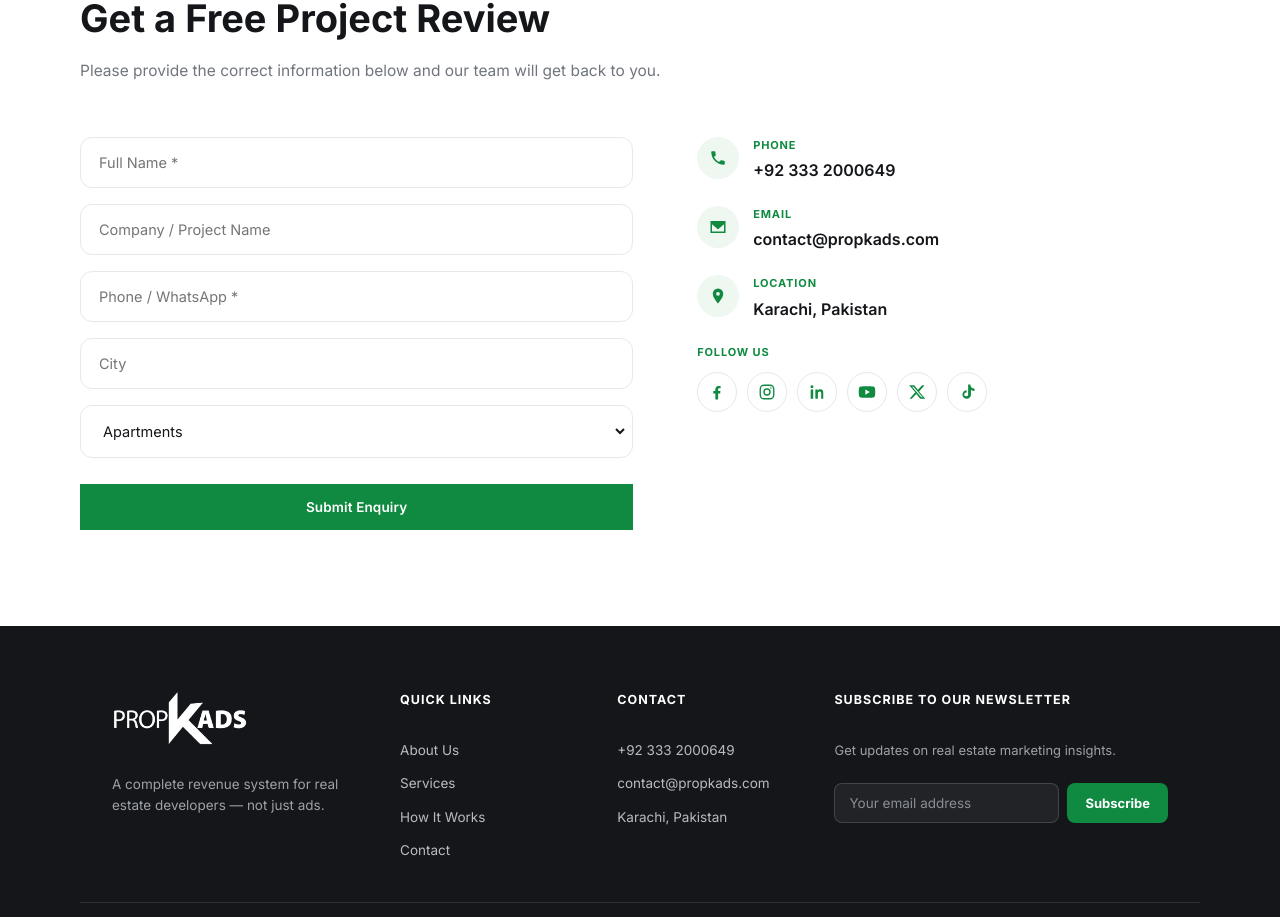
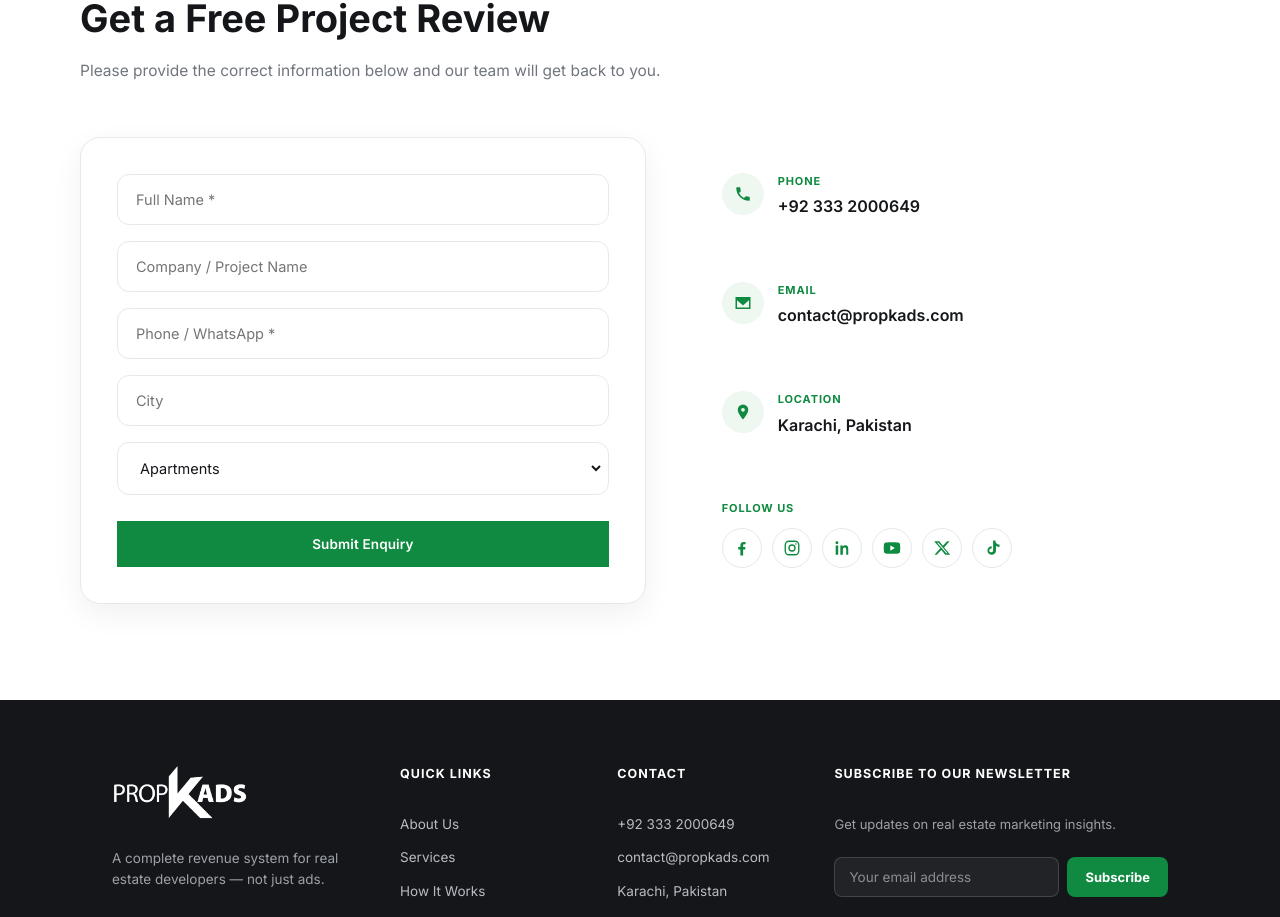
Before and after one commit to khurram7jc/propkads-website, a Next.js app: page / in a window 1280 px wide. Shown: the part 7399-8316 px from the top of the page. Built offline with nearby package versions, Linux system fonts and the light colour scheme; no server answers; the database is empty.

Commit message:
Wrap contact form and info in matching-height cards for better visibility and alignment

```diff
--- a/app/globals.css
+++ b/app/globals.css
@@ -302,16 +302,22 @@ input, select, textarea{font-family:inherit;}
 .faq-item p{padding:0 20px 26px; font-size:14.5px; color:var(--slate); max-width:680px; line-height:1.7;}
 
 /* ---------- CONTACT ---------- */
-.contact-wrap-v2{display:grid; grid-template-columns:1.1fr 1fr; gap:64px; margin-top:52px;}
+.contact-wrap-v2{display:grid; grid-template-columns:1.1fr 1fr; gap:40px; margin-top:52px; align-items:stretch;}
 
-.contact-form-v2{display:flex; flex-direction:column; gap:16px;}
+.contact-form-v2{
+  display:flex; flex-direction:column; gap:16px; background:#fff; border:1px solid var(--line);
+  border-radius:20px; padding:36px; box-shadow:0 10px 30px rgba(20,22,26,0.06);
+}
 .field-v2{background:var(--paper-dim); border-radius:12px; border:1px solid var(--line); padding:4px 4px;}
 .field-v2 input, .field-v2 select{
   width:100%; border:none; outline:none; font-size:14.5px; padding:12px 14px; background:transparent; color:var(--ink);
 }
 .field-v2:focus-within{border-color:var(--green); background:#fff;}
 
-.contact-info-v2{display:flex; flex-direction:column; gap:22px;}
+.contact-info-v2{
+  display:flex; flex-direction:column; gap:24px; background:var(--paper-dim); border-radius:20px;
+  padding:36px; justify-content:space-between;
+}
 .contact-info-item{display:flex; align-items:flex-start; gap:14px;}
 .contact-info-icon{
   width:42px; height:42px; border-radius:50%; background:var(--green-tint); flex-shrink:0;
```
